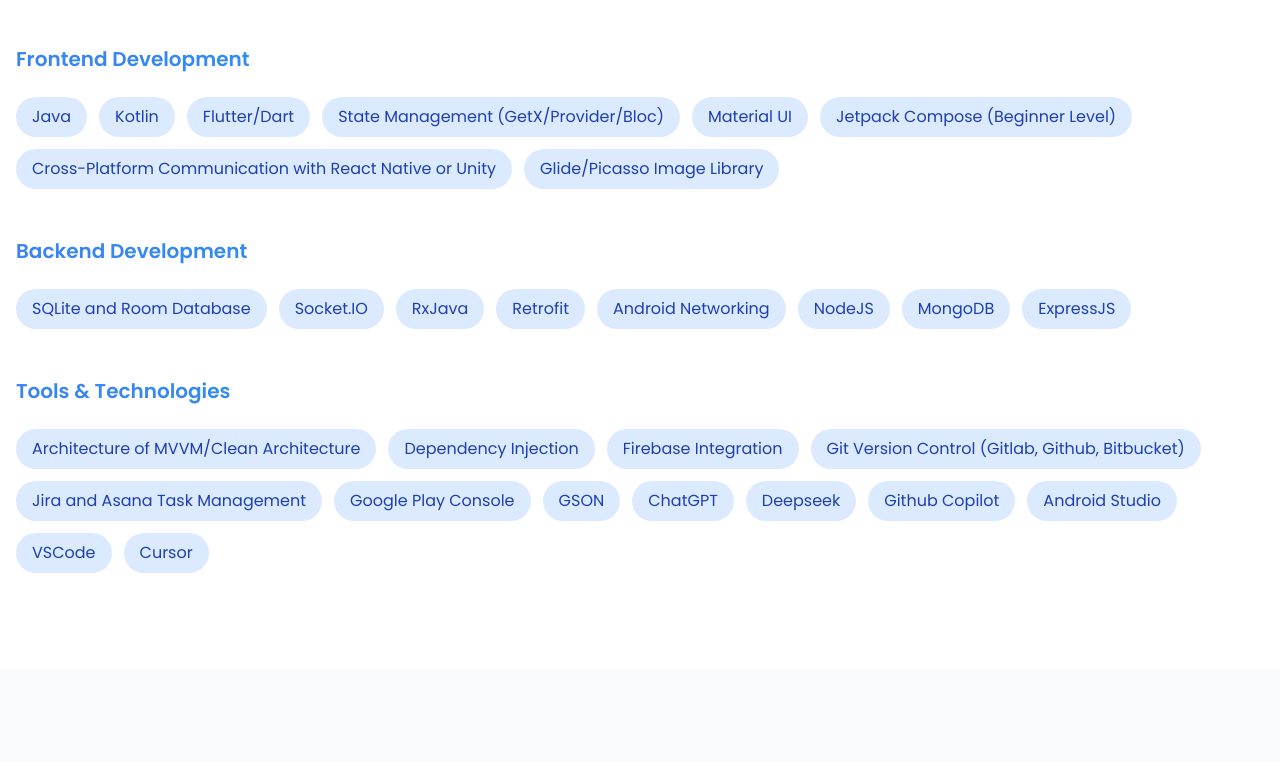
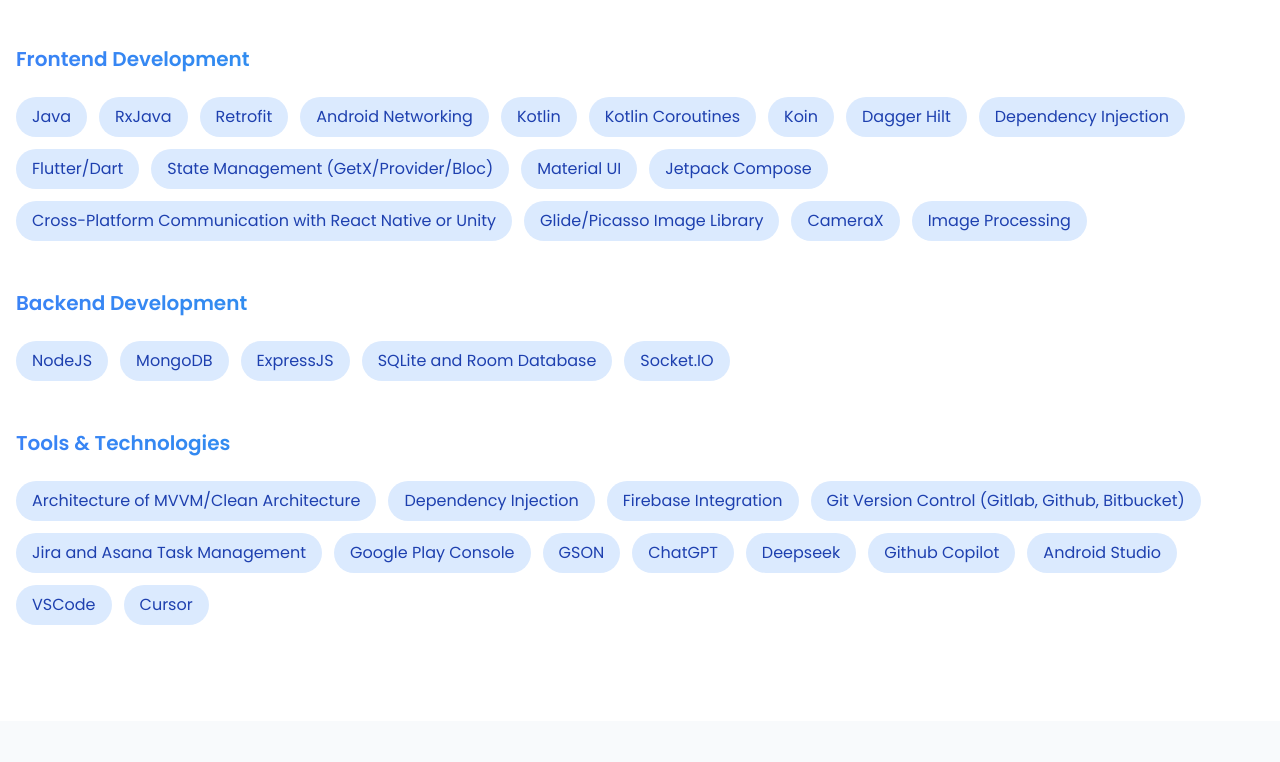
Before and after one commit to Dhaval-Chandegara/Dhaval-Chandegara.github.io, a plain HTML site: page index.html in a window 1280 px wide. Shown: the part 1443-2205 px from the top of the page. Drawn offline with nearby package versions, Linux system fonts and the light colour scheme; files whose address does not match are found by name.

Commit message:
Refactor: Update skills section and project details in index.html

```diff
--- a/index.html
+++ b/index.html
@@ -138,7 +138,18 @@
                 <h3 class="text-xl font-semibold mb-6 gradient-text">Frontend Development</h3>
                 <div class="flex flex-wrap gap-3">
                     <span class="skill-pill bg-blue-100 text-blue-800 px-4 py-2 rounded-full transition">Java</span>
+                    <span class="skill-pill bg-blue-100 text-blue-800 px-4 py-2 rounded-full transition">RxJava</span>
+                    <span class="skill-pill bg-blue-100 text-blue-800 px-4 py-2 rounded-full transition">Retrofit</span>
+                    <span class="skill-pill bg-blue-100 text-blue-800 px-4 py-2 rounded-full transition">Android
+                        Networking</span>
                     <span class="skill-pill bg-blue-100 text-blue-800 px-4 py-2 rounded-full transition">Kotlin</span>
+                    <span class="skill-pill bg-blue-100 text-blue-800 px-4 py-2 rounded-full transition">Kotlin
+                        Coroutines</span>
+                    <span class="skill-pill bg-blue-100 text-blue-800 px-4 py-2 rounded-full transition">Koin</span>
+                    <span class="skill-pill bg-blue-100 text-blue-800 px-4 py-2 rounded-full transition">Dagger
+                        Hilt</span>
+                    <span class="skill-pill bg-blue-100 text-blue-800 px-4 py-2 rounded-full transition">Dependency
+                        Injection</span>
                     <span
                         class="skill-pill bg-blue-100 text-blue-800 px-4 py-2 rounded-full transition">Flutter/Dart</span>
                     <span class="skill-pill bg-blue-100 text-blue-800 px-4 py-2 rounded-full transition">State
@@ -146,12 +157,14 @@
                     <span class="skill-pill bg-blue-100 text-blue-800 px-4 py-2 rounded-full transition">Material
                         UI</span>
                     <span class="skill-pill bg-blue-100 text-blue-800 px-4 py-2 rounded-full transition">Jetpack Compose
-                        (Beginner Level)</span>
+                    </span>
                     <span class="skill-pill bg-blue-100 text-blue-800 px-4 py-2 rounded-full transition">Cross-Platform
                         Communication with React Native or Unity</span>
                     <span class="skill-pill bg-blue-100 text-blue-800 px-4 py-2 rounded-full transition">Glide/Picasso
                         Image Library</span>
-
+                    <span class="skill-pill bg-blue-100 text-blue-800 px-4 py-2 rounded-full transition">CameraX</span>
+                    <span class="skill-pill bg-blue-100 text-blue-800 px-4 py-2 rounded-full transition">Image
+                        Processing</span>
                 </div>
             </div>
 
@@ -159,19 +172,14 @@
             <div class="mb-12">
                 <h3 class="text-xl font-semibold mb-6 gradient-text">Backend Development</h3>
                 <div class="flex flex-wrap gap-3">
+                    <span class="skill-pill bg-blue-100 text-blue-800 px-4 py-2 rounded-full transition">NodeJS</span>
+                    <span class="skill-pill bg-blue-100 text-blue-800 px-4 py-2 rounded-full transition">MongoDB</span>
+                    <span
+                        class="skill-pill bg-blue-100 text-blue-800 px-4 py-2 rounded-full transition">ExpressJS</span>
                     <span class="skill-pill bg-blue-100 text-blue-800 px-4 py-2 rounded-full transition">SQLite and Room
                         Database</span>
                     <span
                         class="skill-pill bg-blue-100 text-blue-800 px-4 py-2 rounded-full transition">Socket.IO</span>
-                    <span class="skill-pill bg-blue-100 text-blue-800 px-4 py-2 rounded-full transition">RxJava</span>
-                    <span class="skill-pill bg-blue-100 text-blue-800 px-4 py-2 rounded-full transition">Retrofit</span>
-                    <span class="skill-pill bg-blue-100 text-blue-800 px-4 py-2 rounded-full transition">Android
-                        Networking</span>
-                    <span class="skill-pill bg-blue-100 text-blue-800 px-4 py-2 rounded-full transition">NodeJS</span>
-                    <span class="skill-pill bg-blue-100 text-blue-800 px-4 py-2 rounded-full transition">MongoDB</span>
-                    <span
-                        class="skill-pill bg-blue-100 text-blue-800 px-4 py-2 rounded-full transition">ExpressJS</span>
-
                 </div>
             </div>
 
@@ -385,9 +393,8 @@
                     </div>
                 </div> -->
 
-                <!-- <div class="bg-white rounded-lg shadow-lg overflow-hidden">
-                    <img src="https://source.unsplash.com/random/800x600?app" alt="Project"
-                        class="w-full h-48 object-cover">
+                <div class="bg-white rounded-lg shadow-lg overflow-hidden">
+                    <img src="./images/gg11.png" alt="Project" class="w-full h-48 object-cover">
                     <div class="p-6">
                         <h3 class="text-xl font-bold mb-2">GG11 Fantasy Sports</h3>
                         <p class="text-gray-600 mb-4">Built a fantasy sports app allowing users to log in, see matches,
@@ -395,8 +402,10 @@
                         <div class="flex flex-wrap gap-2 mb-4">
                             <span class="text-sm bg-blue-100 text-blue-800 px-2 py-1 rounded">Fantasy Sports</span>
                             <span class="text-sm bg-blue-100 text-blue-800 px-2 py-1 rounded">Gaming</span>
+                            <span class="text-sm bg-blue-100 text-blue-800 px-2 py-1 rounded">Flutter</span>
+                            <span class="text-sm bg-blue-100 text-blue-800 px-2 py-1 rounded">Provider</span>
                         </div>
-                        <div class="flex flex-wrap gap-2 mb-4">
+                        <!-- <div class="flex flex-wrap gap-2 mb-4">
                             <a target="_blank" href="#"
                                 class="text-sm bg-blue-100 text-blue-800 px-2 py-1 rounded hover:bg-blue-200 transition">
                                 <i class="bi bi-google-play"></i> Play Store
@@ -405,9 +414,9 @@
                                 class="text-sm bg-blue-100 text-blue-800 px-2 py-1 rounded hover:bg-blue-200 transition">
                                 <i class="bi bi-apple"></i> App Store
                             </a>
-                        </div>
+                        </div> -->
                     </div>
-                </div> -->
+                </div>
 
                 <div class="bg-white rounded-lg shadow-lg overflow-hidden">
                     <img src="./images/quote.png" alt="Project" class="w-full h-48 object-cover">
```
Also changed, not shown: images/gg11.png (added).
